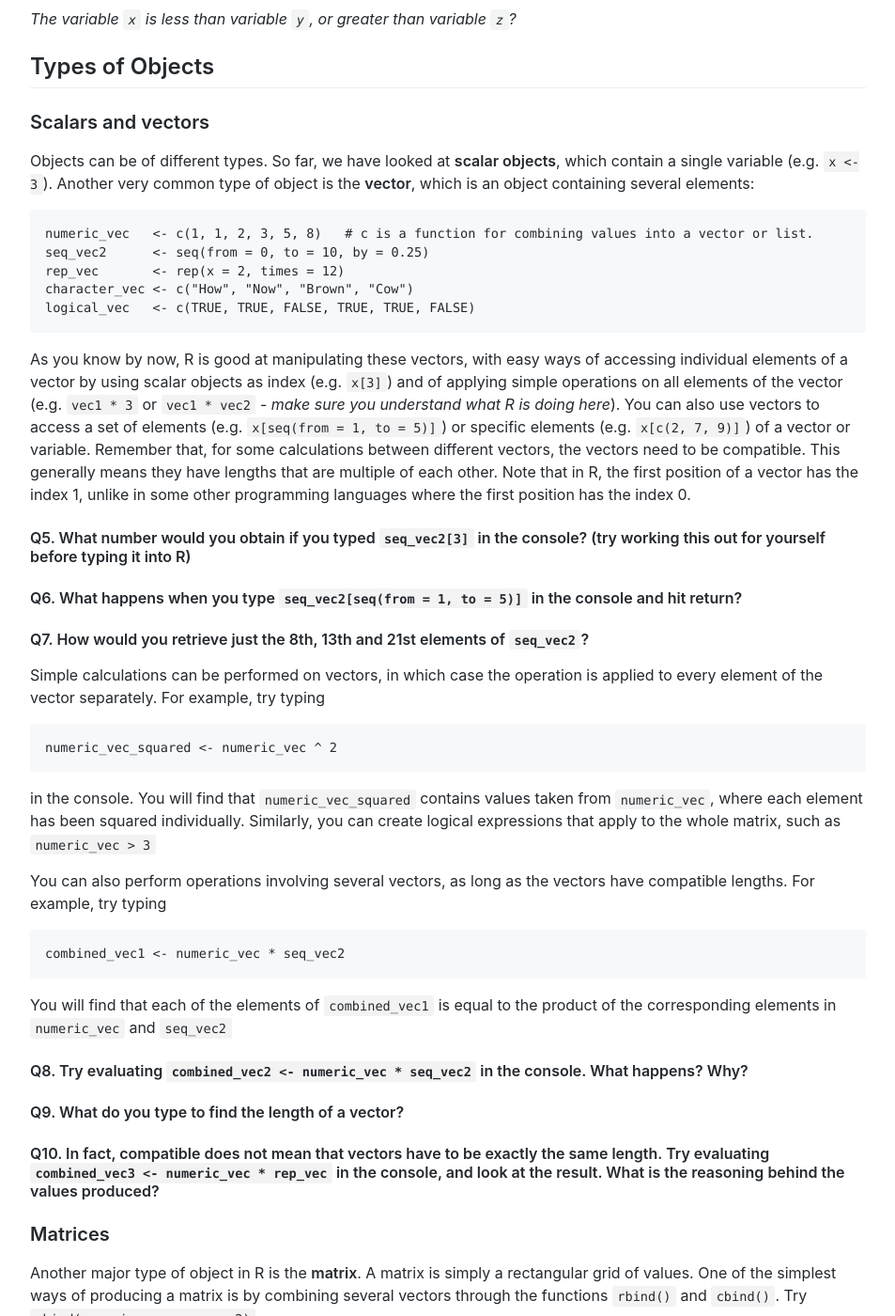
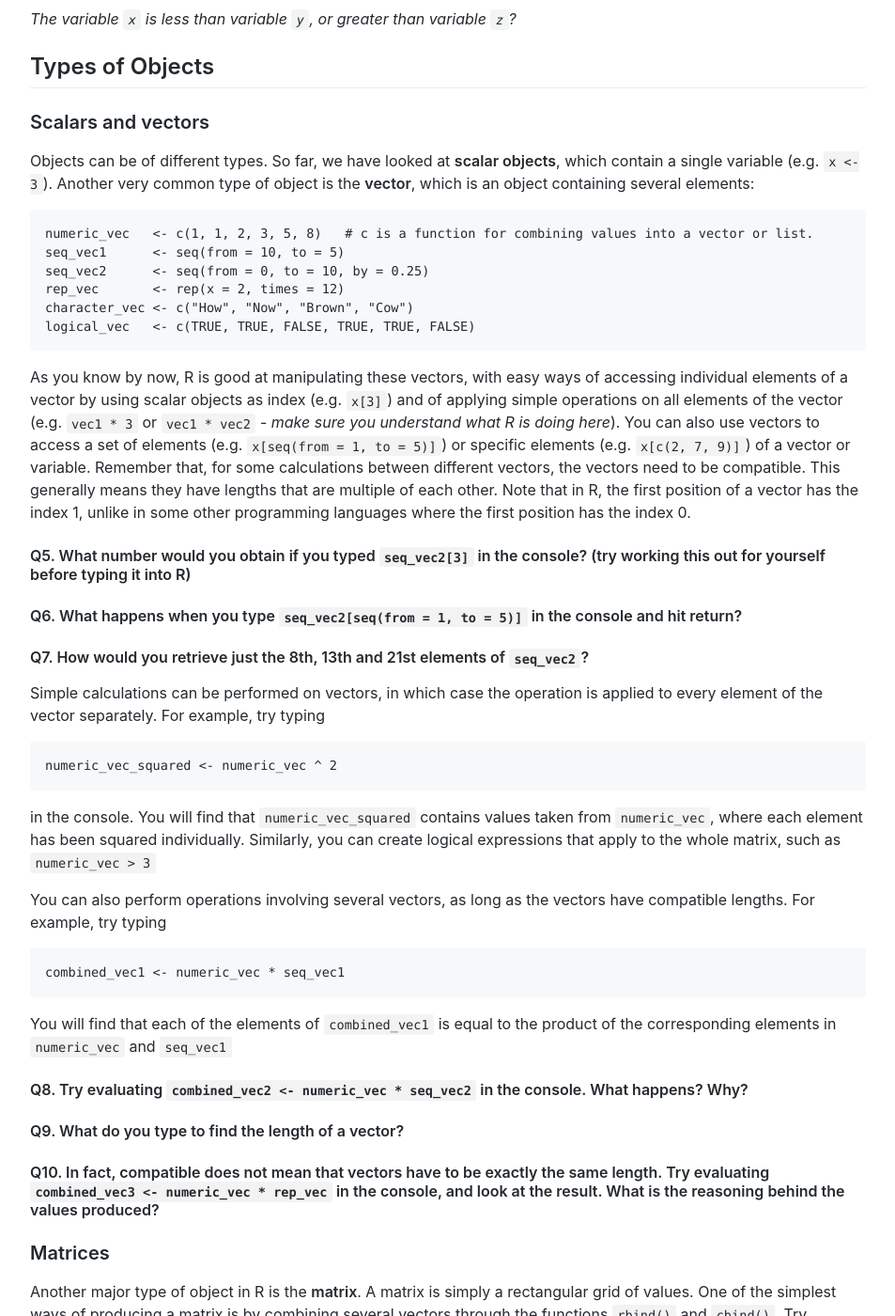
Before and after one commit to wurmlab/SBC361-programming-in-R, a Jekyll site: the page built from 2021/practical0/index.md, in a window 1280 px wide and 1400 px high, scrolled down 4064 px. Shown: the whole window at 94% size, without its empty margins (163-1116 px from the left). Built offline with Jekyll 4.4.1, drawn with Linux system fonts in a browser that asks for light colours.

Commit message:
seq_vec1 added back

````diff
--- a/2021/practical0/index.md
+++ b/2021/practical0/index.md
@@ -143,6 +143,7 @@ Objects can be of different types. So far, we have looked at **scalar objects**,
 
 ```R
 numeric_vec   <- c(1, 1, 2, 3, 5, 8)   # c is a function for combining values into a vector or list.
+seq_vec1      <- seq(from = 10, to = 5)
 seq_vec2      <- seq(from = 0, to = 10, by = 0.25)
 rep_vec       <- rep(x = 2, times = 12)
 character_vec <- c("How", "Now", "Brown", "Cow")
@@ -168,10 +169,10 @@ in the console. You will find that `numeric_vec_squared` contains values taken f
 You can also perform operations involving several vectors, as long as the vectors have compatible lengths. For example, try typing
 
 ```R
-combined_vec1 <- numeric_vec * seq_vec2
+combined_vec1 <- numeric_vec * seq_vec1
 ```
 
-You will find that each of the elements of `combined_vec1` is equal to the product of the corresponding elements in `numeric_vec` and `seq_vec2`
+You will find that each of the elements of `combined_vec1` is equal to the product of the corresponding elements in `numeric_vec` and `seq_vec1`
 
 #### Q8. Try evaluating `combined_vec2 <- numeric_vec * seq_vec2` in the console. What happens? Why?
 
````
